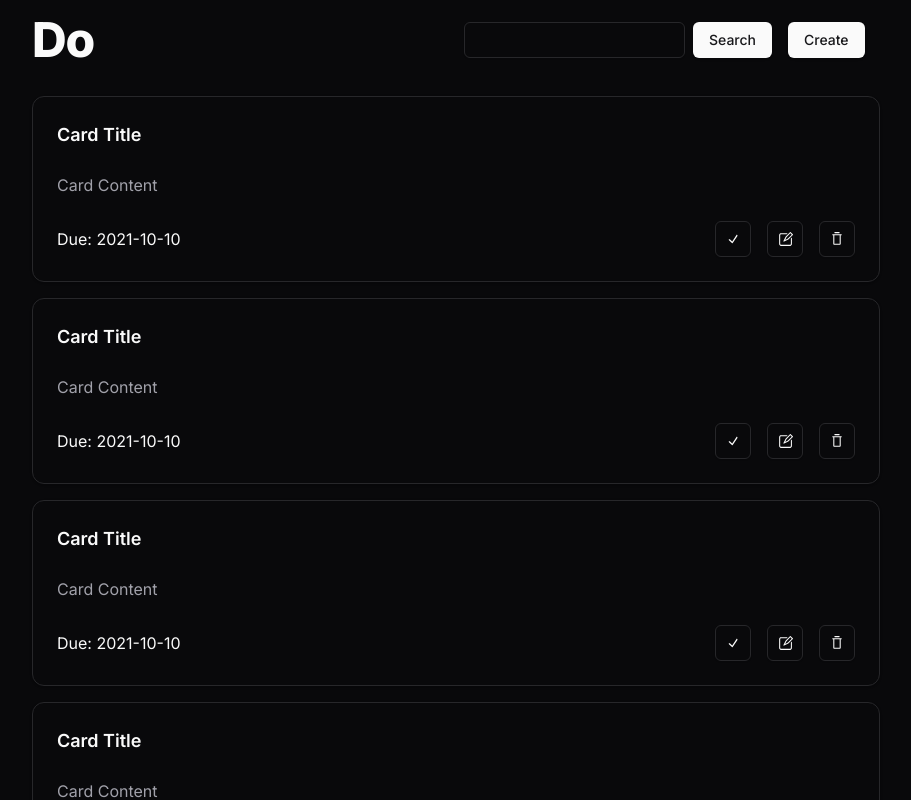
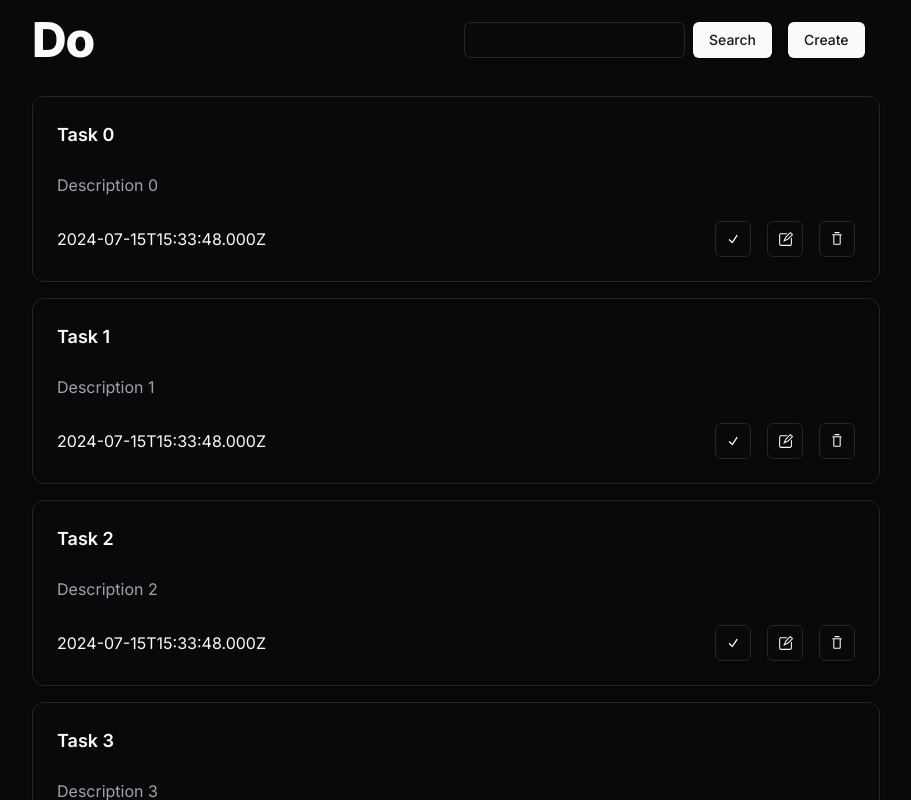
Before and after one commit to kou12345/do, a Next.js app: page / in a window 1280 px wide. Shown: the top 800 px of the page, without its empty margins (184-1095 px from the left). Built offline with nearby package versions, Linux system fonts and the light colour scheme.

Commit message:
add TaskCard

```diff
--- /dev/null
+++ b/src/app/components/TaskCard.tsx
@@ -0,0 +1,51 @@
+"use client";
+
+import { Button } from "@/components/ui/button";
+import {
+  Card,
+  CardContent,
+  CardFooter,
+  CardHeader,
+} from "@/components/ui/card";
+import { CheckIcon, TrashIcon, Pencil2Icon } from "@radix-ui/react-icons";
+import { TaskFormDialog } from "./TaskFormDialog";
+
+export const TaskCard: React.FC<{
+  title: string;
+  description: string;
+  dueDate: Date;
+}> = ({ title, description, dueDate }) => {
+  return (
+    <Card className="my-4">
+      <CardHeader>
+        <div className="text-lg font-semibold">{title}</div>
+      </CardHeader>
+      <CardContent>
+        <p className="text-muted-foreground">{description}</p>
+      </CardContent>
+      <CardFooter className="flex justify-between">
+        <p>{dueDate.toISOString()}</p>
+        <div className="space-x-4">
+          <Button variant="outline" size="icon">
+            <CheckIcon className="h-4 w-4" />
+          </Button>
+          <TaskFormDialog
+            mode="update"
+            title={title}
+            description={description}
+            dueDate={dueDate}
+            // TODO
+            setDueDate={(date: Date | undefined) => console.log(date)}
+          >
+            <Button variant="outline" size="icon">
+              <Pencil2Icon className="h-4 w-4" />
+            </Button>
+          </TaskFormDialog>
+          <Button variant="outline" size="icon">
+            <TrashIcon className="h-4 w-4" />
+          </Button>
+        </div>
+      </CardFooter>
+    </Card>
+  );
+};
--- a/src/app/page.tsx
+++ b/src/app/page.tsx
@@ -1,40 +1,24 @@
-import { Button } from "@/components/ui/button";
-import {
-  Card,
-  CardContent,
-  CardFooter,
-  CardHeader,
-} from "@/components/ui/card";
-import { CheckIcon, TrashIcon, Pencil2Icon } from "@radix-ui/react-icons";
+import { TaskCard } from "./components/TaskCard";
 
 export default function Home() {
+  // TODO タスク一覧を取得する
+  const tasks = Array.from({ length: 10 }).map((_, index) => ({
+    id: index,
+    title: `Task ${index}`,
+    description: `Description ${index}`,
+    dueDate: new Date(),
+  }));
+
   return (
     <>
-      {/* タスク一覧 */}
       <div className="col-span-8 col-start-3">
-        {Array.from({ length: 10 }).map((_, index) => (
-          <Card key={index} className="my-4">
-            <CardHeader>
-              <div className="text-lg font-semibold">Card Title</div>
-            </CardHeader>
-            <CardContent>
-              <p className="text-muted-foreground">Card Content</p>
-            </CardContent>
-            <CardFooter className="flex justify-between">
-              <p>Due: 2021-10-10</p>
-              <div className="space-x-4">
-                <Button variant="outline" size="icon">
-                  <CheckIcon className="h-4 w-4" />
-                </Button>
-                <Button variant="outline" size="icon">
-                  <Pencil2Icon className="h-4 w-4" />
-                </Button>
-                <Button variant="outline" size="icon">
-                  <TrashIcon className="h-4 w-4" />
-                </Button>
-              </div>
-            </CardFooter>
-          </Card>
+        {tasks.map((task, index) => (
+          <TaskCard
+            key={index}
+            title={task.title}
+            description={task.description}
+            dueDate={task.dueDate}
+          />
         ))}
       </div>
     </>
```
